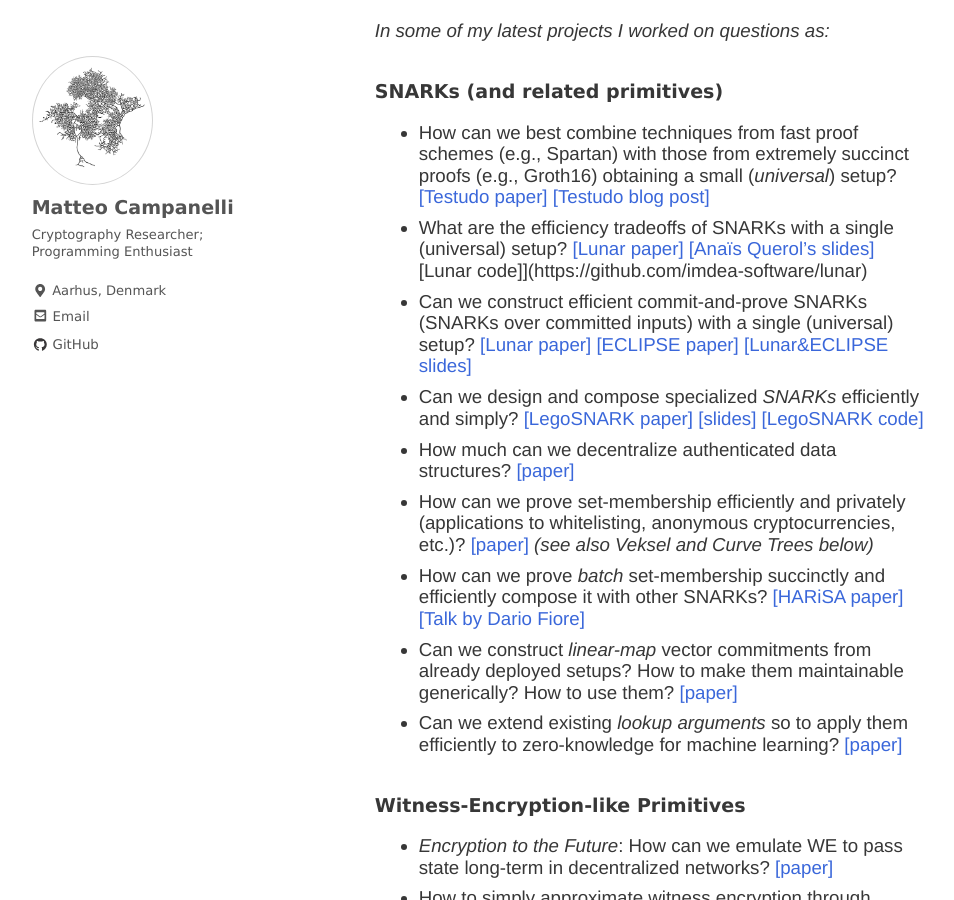
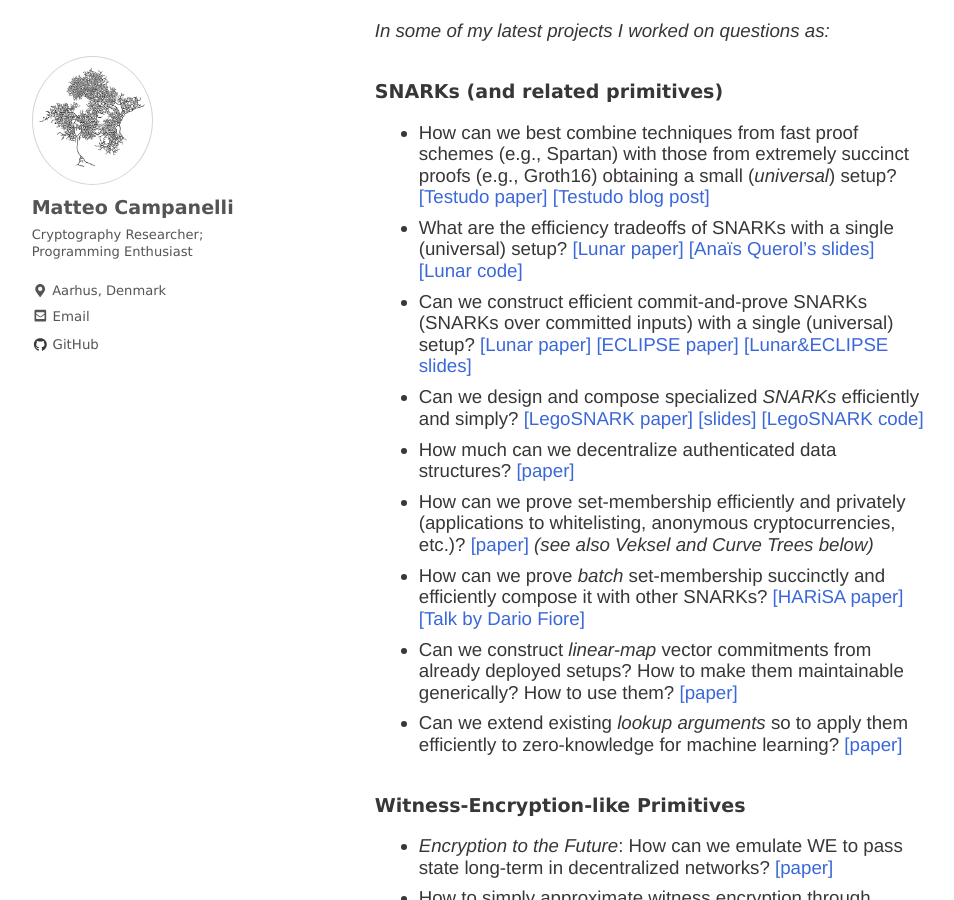
Before and after one commit to matteocam/matteocam.github.io, a Jekyll site: the page built from index.md, in a window 1280 px wide and 900 px high, scrolled down 566 px. Shown: the whole window, without its empty margins (2-956 px from the left). Built offline with Jekyll 4.4.1, drawn with Linux system fonts in a browser that asks for light colours; nearby versions of some CDN libraries; some web fonts are replaced; a script that is not in the unit is left out.

Commit message:
Update index.md

```diff
--- a/index.md
+++ b/index.md
@@ -21,7 +21,7 @@ _In some of my latest projects I worked on questions as:_
 
 ### SNARKs (and related primitives)
 - How can we best combine techniques from fast proof schemes (e.g., Spartan) with those from extremely succinct proofs (e.g., Groth16) obtaining a small (_universal_) setup?  [[Testudo paper]](https://eprint.iacr.org/2023/961.pdf) [[Testudo blog post]](https://cryptonet.org/blog/testudo-efficient-snarks-with-smaller-setups)
-- What are the efficiency tradeoffs of SNARKs with a single (universal) setup? [[Lunar paper]](https://eprint.iacr.org/2020/1069) [[Anaïs Querol's slides]](assets/misc/lunar-anais.pdf) [Lunar code]](https://github.com/imdea-software/lunar)
+- What are the efficiency tradeoffs of SNARKs with a single (universal) setup? [[Lunar paper]](https://eprint.iacr.org/2020/1069) [[Anaïs Querol's slides]](assets/misc/lunar-anais.pdf) [[Lunar code]](https://github.com/imdea-software/lunar)
 - Can we construct efficient commit-and-prove SNARKs (SNARKs over committed inputs) with a single (universal) setup? [[Lunar paper]](https://eprint.iacr.org/2020/1069) [[ECLIPSE  paper]](https://eprint.iacr.org/2021/934) [[Lunar&ECLIPSE slides]](assets/misc/LunarEclipse.pdf)
 - Can we design and compose specialized *SNARKs* efficiently and simply? [[LegoSNARK paper]](https://eprint.iacr.org/2019/142) [[slides]](assets/misc/legosnark-amsterdam19.pdf) [[LegoSNARK code]](https://github.com/imdea-software/legosnark)
 - How much can we decentralize authenticated data structures? [[paper]](https://eprint.iacr.org/2020/149)
```
